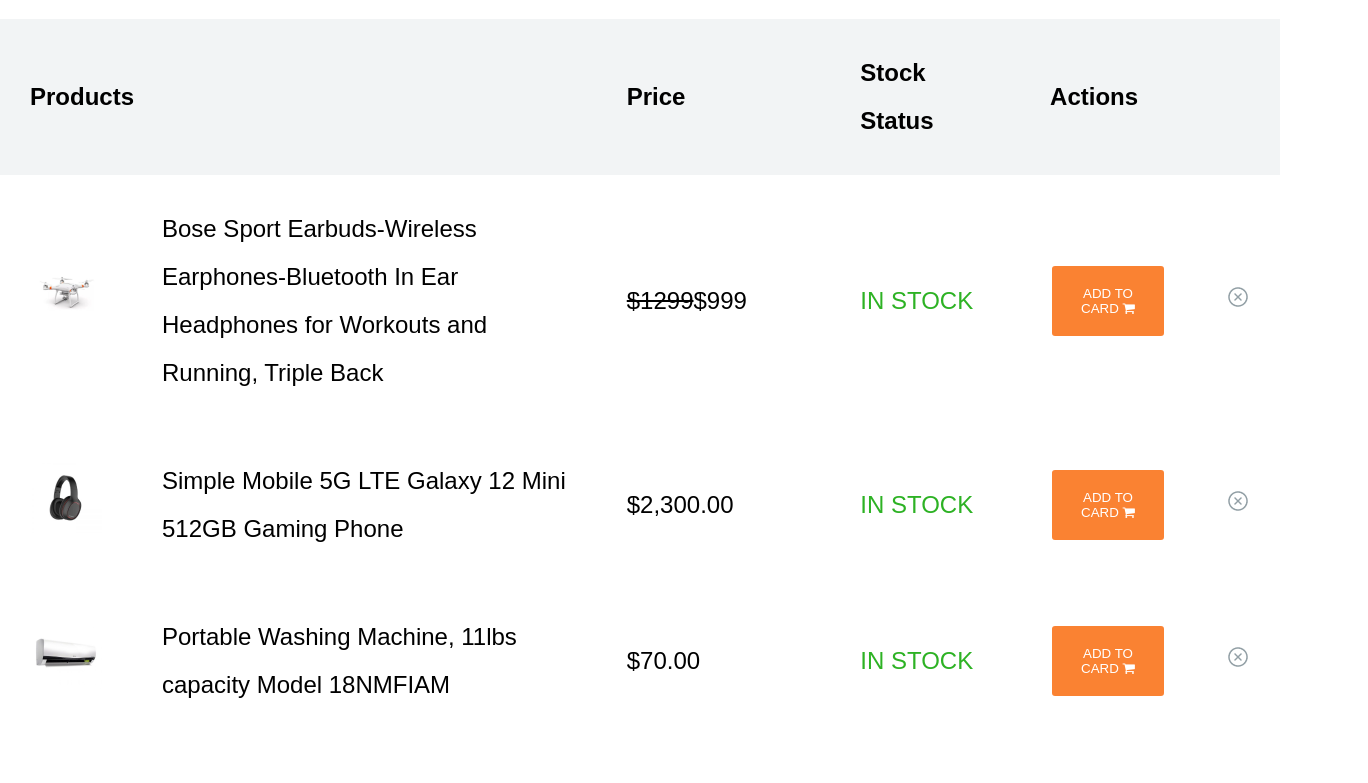
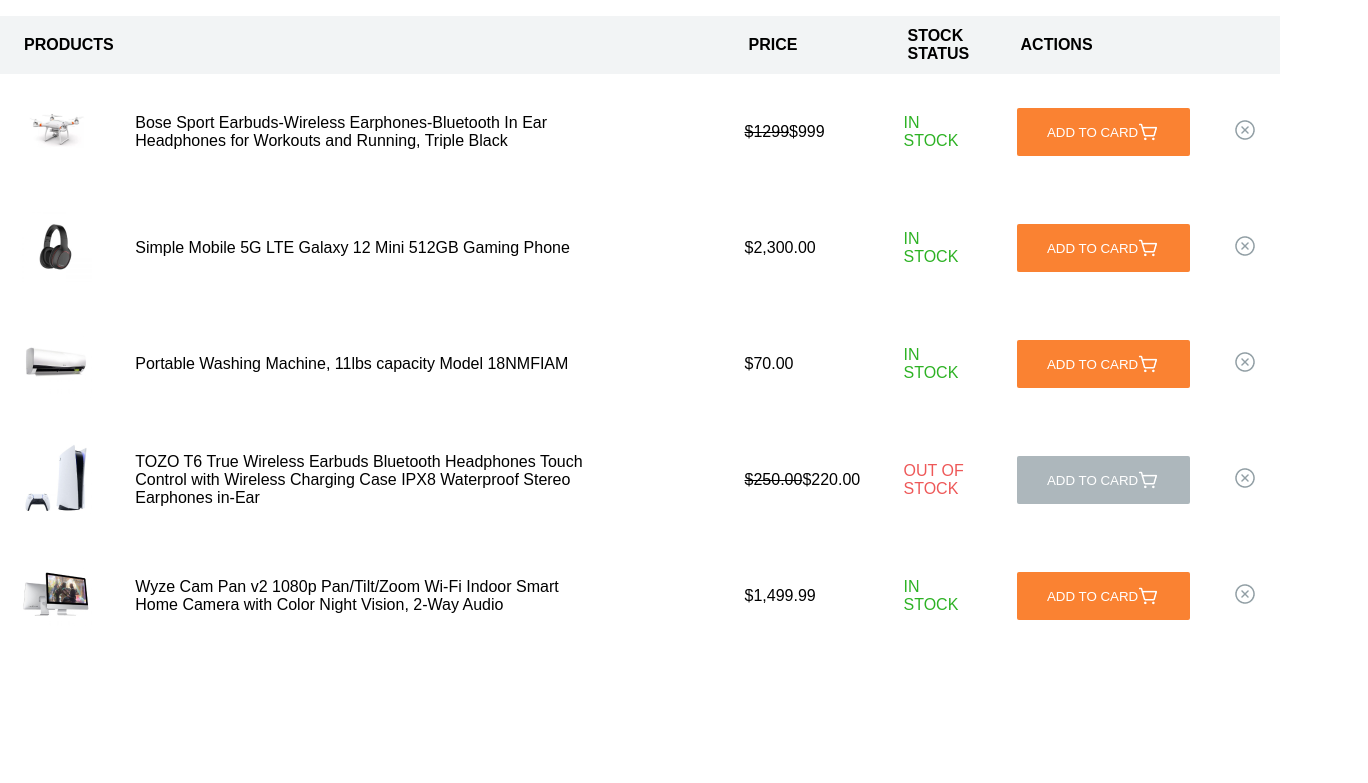
Before and after one commit to Afshin-Tohidi/WishlistChallenge, a plain HTML site: page index.html in a window 1280 px wide. Shown: the part 88-871 px from the top of the page, 1368 px wide, since content can reach past the window. After the commit the page ends 800 px from the top, so only its background shows below. Drawn offline with Linux system fonts and the light colour scheme.

Commit message:
first commit

```diff
--- a/Styles/style.css
+++ b/Styles/style.css
@@ -1,57 +1,78 @@
-body {
+* {
+    margin: 0;
+    padding: 0;
+    font-family: Arial, Helvetica, sans-serif;
     background-color: #fff;
-    font-family: Arial, Helvetica, sans-serif;
-    font-size: 1.5rem;
-    line-height: 2;
-    padding: 0;
-    margin: 0;
+}
+
+.heading {
+    width: 1320px;
+    height: 64px;
+    padding: 20px 24px;
+    gap: 10px;
 }
 
 table {
     border-collapse: collapse;
 }
 
-thead tr {
+tr th {
+    width: 1320px;
+    height: 38px;
+    padding: 10px 24px;
     background-color: #f2f4f5;
-    border-collapse: collapse;
-    margin: 0 auto;
-    padding: 0;
-    width: 100%;
-}
-
-.product {
     text-align: left;
 }
 
-th,td {
-    padding: 30px;
+tbody {
+    width: 1320px;
+    height: 472px;
+    padding: 24px;
+    gap: 16px;
 }
 
-th {
-    text-align: left;
+td {
+    width: 1272px;
+    height: 72px;
+    gap: 24px;
+    padding: 20px;
 }
 
-.color {
+button {
+    display: flex;
+    justify-content: center;
+    align-items: center;;
+    background-color: #fa8232;
+    border-radius: 2px;
+    padding: 0 24px;
+    width: 173px;
+    height: 48px;
+    border: none;
+    color: white;
+}
+
+button img {
+    background-color: #fa8232;
+    float: right;
+}
+
+p {
+    margin-right: 120px;
+    text-wrap: nowrap;
+}
+
+.product4 {
+    background-color: #adb7bc;
+}
+
+.product4 img {
+    background-color: #adb7bc;
+}
+
+.green {
     color: #2db224;
 }
 
 .red {
     color: #ee5858;
 }
-
-button {
-    background-color: #fa8232;
-    color: white;
-    padding: 20px;
-    border-radius: 5px;
-    border:2px solid white;
-}
-
-.grey {
-    background-color: #adb7bc;
-    color: white;
-}
-
-h1 {
-    font-size: 2rem;
-}
--- a/index.html
+++ b/index.html
@@ -4,74 +4,125 @@
     <meta charset="UTF-8" />
     <meta name="viewport" content="width=device-width, initial-scale=1.0" />
     <link rel="stylesheet" href="./Styles/style.css" />
-    <link
-      rel="stylesheet"
-      href="https://cdnjs.cloudflare.com/ajax/libs/font-awesome/4.7.0/css/font-awesome.min.css"
-    />
     <title>Wishlist</title>
   </head>
   <body>
-    <div>
+    <div class="main">
+      <div class="heading">
         <h1>Wishlist</h1>
-    <div class="container">
+      </div>
+      <div class="table">
         <table>
           <thead>
             <tr>
-          <th colspan="2">Products</th>
-          <th>Price</th>
-          <th>Stock Status</th>
-          <th colspan="2">Actions</th>
+              <th colspan="2">PRODUCTS</th>
+              <th>PRICE</th>
+              <th>STOCK STATUS</th>
+              <th colspan="2">ACTIONS</th>
             </tr>
           </thead>
+          <div class="products">
             <tbody>
+              <div class="product1">
                 <tr>
-          <td><img src="./Images/Image (3).png" alt="" /></td>
+                    <td><img src="./Images/Image (3).png" /></td>
                     <td>
-            Bose Sport Earbuds-Wireless Earphones-Bluetooth In Ear <br> Headphones
-            for Workouts and Running, Triple Back
+                      <p>
+                      Bose Sport Earbuds-Wireless Earphones-Bluetooth In Ear <br>
+                      Headphones for Workouts and Running, Triple Black
+                    </p>
                     </td>
+                  </div>
                   <td><del>$1299</del>$999</td>
-          <td class="color">IN STOCK</td>
+                  <td class="green">IN STOCK</td>
                   <td>
-            <button>ADD TO CARD <i class="fa fa-shopping-cart"></i></button>
+                    <button>
+                      ADD TO CARD <img src="./Images/ShoppingCartSimple.png" />
+                    </button>
                   </td>
-          <td><img src="./Images/XCircle.png" alt=""></td>
+                  <td><img src="./Images/XCircle.png" /></td>
                 </tr>
+              </div>
+              <div class="product2">
                 <tr>
-            <td><img src="./Images/Image copy.png" alt=""></td>
-            <td>Simple Mobile 5G LTE Galaxy 12 Mini 512GB Gaming Phone</td>
+                  <td><img src="./Images/Image copy.png" /></td>
+                  <td>
+                    <p>
+                    Simple Mobile 5G LTE Galaxy 12 Mini 512GB Gaming Phone
+                  </p>
+                  </td>
                   <td>$2,300.00</td>
-            <td class="color">IN STOCK</td>
-            <td> <button>ADD TO CARD <i class="fa fa-shopping-cart"></i></button></td>
-            <td><img src="./Images/XCircle.png" alt=""></td>
+                  <td class="green">IN STOCK</td>
+                  <td>
+                    <button>
+                      ADD TO CARD <img src="./Images/ShoppingCartSimple.png" />
+                    </button>
+                  </td>
+                  <td><img src="./Images/XCircle.png" /></td>
                 </tr>
+              </div>
+              <div class="product3">
                 <tr>
-            <td><img src="./Images/Image.png" alt=""></td>
-            <td>Portable Washing Machine, 11lbs capacity Model 18NMFIAM</td>
+                  <td><img src="./Images/Image.png" /></td>
+                  <td>
+                    <p>
+                    Portable Washing Machine, 11lbs capacity Model 18NMFIAM
+                  </p>
+                  </td>
                   <td>$70.00</td>
-            <td class="color">IN STOCK</td>
-            <td> <button>ADD TO CARD <i class="fa fa-shopping-cart"></i></button></td>
-            <td><img src="./Images/XCircle.png" alt=""></td>
+                  <td class="green">IN STOCK</td>
+                  <td>
+                    <button>
+                      ADD TO CARD <img src="./Images/ShoppingCartSimple.png" />
+                    </button>
+                  </td>
+                  <td><img src="./Images/XCircle.png" /></td>
                 </tr>
+              </div>
+              <div class="product4">
                 <tr>
-            <td><img src="./Images/Image (1).png" alt=""></td>
-            <td>TOZO T6 True Wireless Earbuds Bluetooth Headphones Touch <br>Control with Wireless Charging Case IPX8 Waterproof Stereo <br> Earphones in-Ear</td>
+                  <td><img src="./Images/Image (1).png" /></td>
+                  <td>
+                    <p>
+                    TOZO T6 True Wireless Earbuds Bluetooth Headphones Touch <br>
+                    Control with Wireless Charging Case IPX8 Waterproof Stereo <br>
+                    Earphones in-Ear
+                  </p>
+                  </td>
                   <td><del>$250.00</del>$220.00</td>
-            <td class="color red">OUT OF STOCK</td>
-            <td> <button class="grey">ADD TO CARD<i class="fa fa-shopping-cart"></i></button></td>
-            <td><img src="./Images/XCircle.png" alt=""></td>
+                  <td class="red">OUT OF STOCK</td>
+                  <td>
+                    <div>
+                    <button class="product4">
+                      ADD TO CARD <img src="./Images/ShoppingCartSimple.png" />
+                    </button>
+                  </td>
+                  <td><img src="./Images/XCircle.png" /></td>
                 </tr>
+              </div>
+              <div class="product5">
                 <tr>
-            <td><img src="./Images/Image (2).png" alt=""></td>
-            <td>Wyze Cam Pan v2 1080p Pan/Tilt/Zoom Wi-Fi Indoor Smart <br>Home Camera with Color Night Vision, 2-Way Audio</td>
+                  <td><img src="Images/Image (2).png" /></td>
+                  <td>
+                    <p>
+                    Wyze Cam Pan v2 1080p Pan/Tilt/Zoom Wi-Fi Indoor Smart <br> Home
+                    Camera with Color Night Vision, 2-Way Audio
+                  </p>
+                  </td>
                   <td>$1,499.99</td>
-            <td class="color">IN STOCK</td>
-                <td><button>ADD TO CARD<i class="fa fa-shopping-cart"></i></button></td>
-                <td><img src="./Images/XCircle.png" alt=""></td>
+                  <td class="green">IN STOCK</td>
+                  <td>
+                    <button>
+                      ADD TO CARD <img src="./Images/ShoppingCartSimple.png" />
+                    </button>
+                  </td>
+                  <td><img src="./Images/XCircle.png" /></td>
                 </tr>
+              </div>
             </tbody>
           </div>
         </table>
       </div>
+    </div>
   </body>
 </html>
```
Lines whose indentation alone changed are shown as unchanged.
